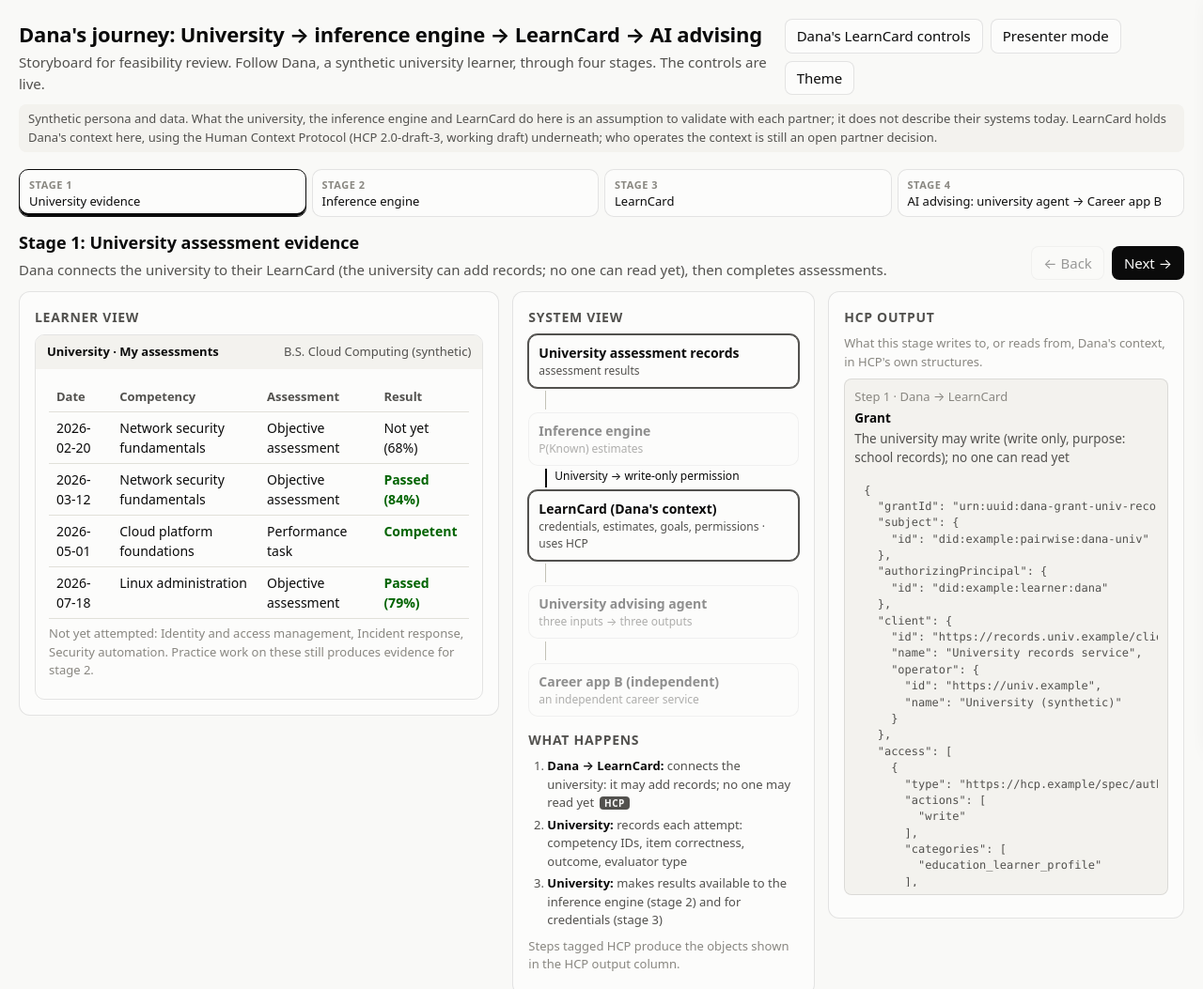
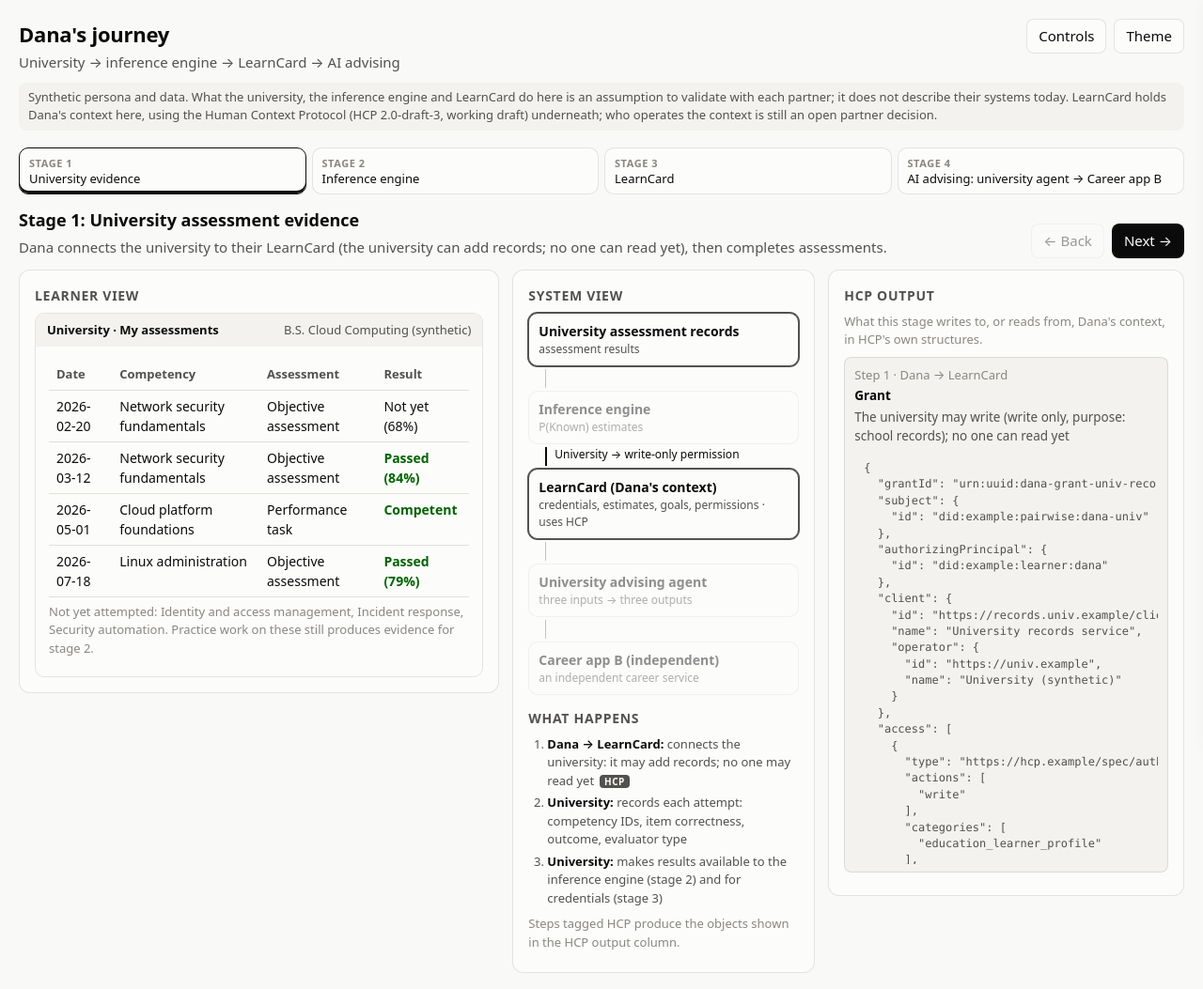
Before and after one commit to xd2164/hcp-learner-continuity, a plain HTML site: page docs/storyboard/index.html in a window 1280 px wide. Shown: the top 1053 px of the page at 94% size. Drawn offline with Linux system fonts and the light colour scheme.

Commit message:
Storyboard: simplify the header
Co-Authored-By: Claude Opus 5.5 <noreply@anthropic.com>

```diff
--- a/docs/storyboard/index.html
+++ b/docs/storyboard/index.html
@@ -189,12 +189,11 @@ footer { margin-top: 24px; color: var(--muted); font-size: 13px; }
 <div class="wrap">
   <header class="top">
     <div>
-      <h1>Dana's journey: University → inference engine → LearnCard → AI advising</h1>
-      <p class="sub">Storyboard for feasibility review. Follow Dana, a synthetic university learner, through four stages. The controls are live.</p>
+      <h1>Dana's journey</h1>
+      <p class="sub">University → inference engine → LearnCard → AI advising</p>
     </div>
     <div class="row">
-      <button id="controlsBtn" type="button" aria-expanded="false" aria-controls="drawer">Dana's LearnCard controls</button>
-      <button id="presenterBtn" type="button" aria-pressed="false">Presenter mode</button>
+      <button id="controlsBtn" type="button" aria-expanded="false" aria-controls="drawer">Controls</button>
       <button id="themeBtn" type="button" aria-label="Toggle light or dark theme">Theme</button>
     </div>
   </header>
@@ -1019,9 +1018,6 @@ footer { margin-top: 24px; color: var(--muted); font-size: 13px; }
   $("controlsBtn").addEventListener("click", () => toggleDrawer());
   $("closeDrawer").addEventListener("click", () => toggleDrawer(false));
   $("modal").addEventListener("click", (e) => { if (e.target.id === "modal") closeModal(); });
-  $("presenterBtn").addEventListener("click", (e) => {
-    const on = $("root").classList.toggle("presenter"); e.currentTarget.setAttribute("aria-pressed", String(on));
-  });
   $("themeBtn").addEventListener("click", () => {
     const r = document.documentElement;
     const dark = r.dataset.theme ? r.dataset.theme === "dark" : matchMedia("(prefers-color-scheme: dark)").matches;
```
